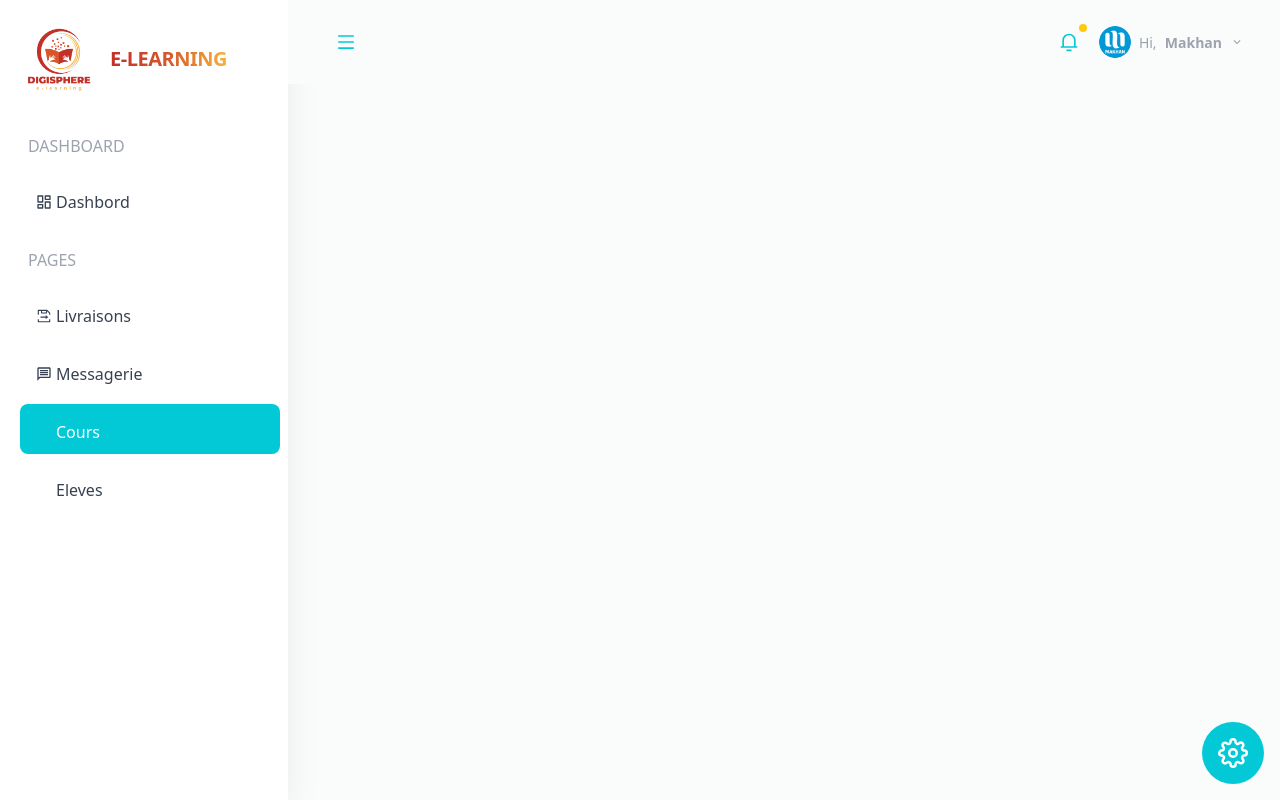
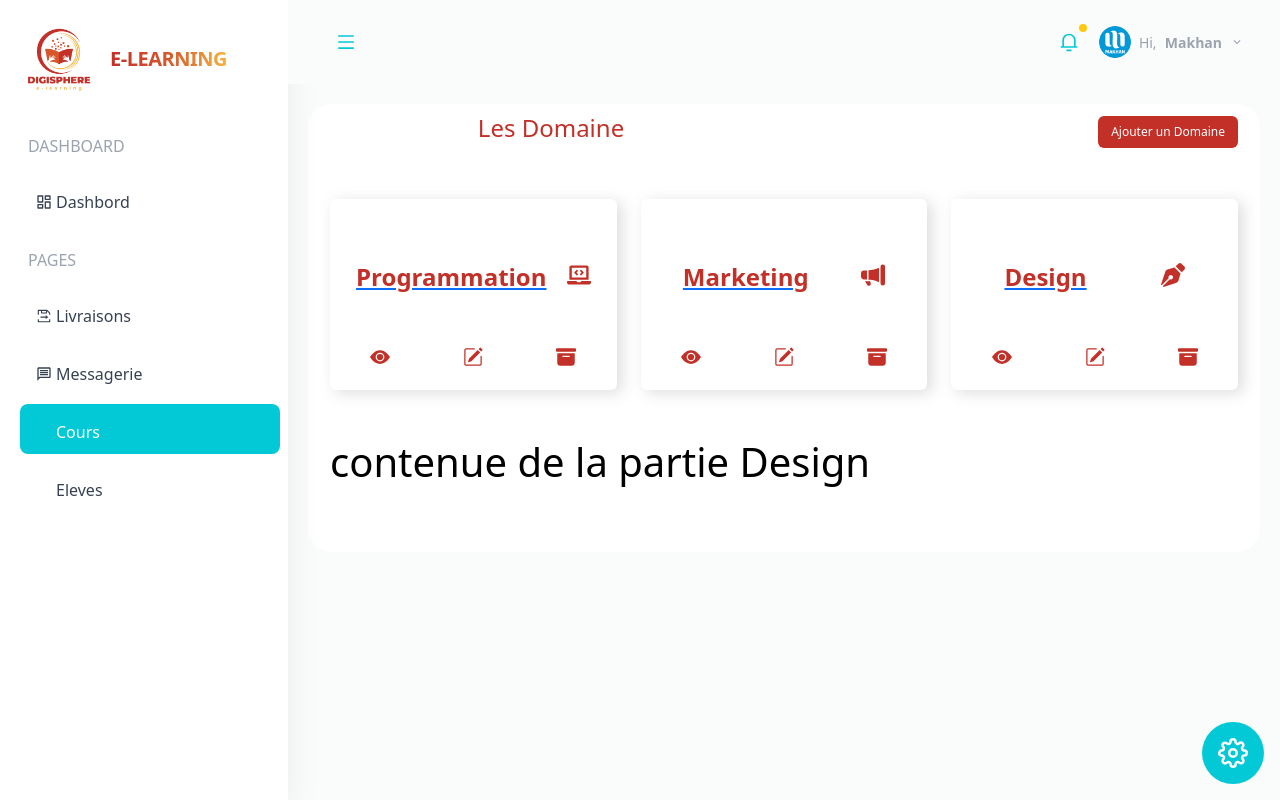
Before and after one commit to yerrymina1195/Tache21, a React (Create React App) app: page /cours/design in a window 1280 px wide. Built offline with nearby package versions, Linux system fonts and the light colour scheme; some icons are missing.

Commit message:
refont de la page de cours

```diff
--- a/src/App.js
+++ b/src/App.js
@@ -6,8 +6,9 @@ import "bootstrap/dist/js/bootstrap.min.js";
 import { BrowserRouter, Routes, Route } from 'react-router-dom';
 import { FiSettings } from 'react-icons/fi';
 import { Navbar, Sidebar, ThemeSetting } from './components';
-import { Livraisons, Messagerie, Cours, Eleves, Dashbord } from "./pages";
+import { Livraisons, Messagerie, Cours, Eleves, Dashbord, Programmation, Design, Marketing } from "./pages";
 import { useStateContext } from './contexts/ContextProvider';
+
 
 const App = () => {
 
@@ -66,7 +67,11 @@ const App = () => {
                 {/* Pages */}
                 <Route path="/livraisons" element={< Livraisons />}/>
                 <Route path="/messagerie" element={(<Messagerie />)} />
-                <Route path="/cours" element={(<Cours />)} />
+                <Route path="/cours" element={(<Cours />)}>
+                  <Route path='/cours/programmation' element={<Programmation/>}/>
+                  <Route path='/cours/marketing' element={<Marketing/>}/>
+                  <Route path='/cours/design' element={<Design/>}/>
+                </Route>
                 <Route path="/eleves" element={(<Eleves />)} />
               </Routes>
             </div>
--- a/src/components/cardDomaines/Domaine.jsx
+++ b/src/components/cardDomaines/Domaine.jsx
@@ -1,27 +1,33 @@
 import React from 'react'
 import './Domaine.css'
 import { BsArchiveFill, BsPencilSquare, BsEyeFill } from 'react-icons/bs'
-import { Link } from 'react-router-dom'
+
 
 const Domaine = (props) => {
     return (
-        <div className='col-lg-4 col-md-6 col-sm-12'>
+        <div>
             <div class="card card-domaine" >
-                <Link to='/'>
-                    <img src={props.img} class="card-img-top" alt="image-domaine" />
-                </Link>
+                {/* <img src={props.img} class="card-img-top" alt="image-domaine" /> */}
                 <div class="card-body">
-                    <h5 class="card-title text-domaine">{props.title}</h5>
-                    <p class="card-text">
+                    <h5 class="card-title my-5 d-flex justify-content-around text-domaine">
+                        {props.title}
+                        <span>{props.icon}</span>
+                    </h5>
+                    {/* <p class="card-text">
                         Lorem ipsum dolor sit amet consectetur adipisicing elit. m fugit ratione consequatur nihil.
-                    </p>
-                    <div className='d-flex justify-center btn-domaine'>
+                    </p> */}
+                    <div className='row  btn-domaine'>
+                        <div className="col-4 d-flex align-items-center justify-content-center">
                             <button type='button' class="btn">
                                 <BsEyeFill />
                             </button>
+                        </div>
+                        <div className="col-4 d-flex align-items-center justify-content-center">
                             <button type='button' class="btn mx-3">
                                 <BsPencilSquare />
                             </button>
+                        </div>
+                        <div className="col-4 d-flex align-items-center justify-content-center">
                             <button type='button' class="btn">
                                 <BsArchiveFill />
                             </button>
@@ -29,6 +35,8 @@ const Domaine = (props) => {
                     </div>
                 </div>
             </div>
+        </div>
+
     )
 }
 
--- a/src/components/cardDomaines/SousDomaines/CardSousDomaine.jsx
+++ /dev/null
@@ -1,11 +0,0 @@
-import React from 'react'
-
-function CardSousDomaine() {
-  return (
-    <div>
-        <h1>teste</h1>
-    </div>
-  )
-}
-
-export default CardSousDomaine
--- /dev/null
+++ b/src/components/cardDomaines/design/Design.jsx
@@ -0,0 +1,13 @@
+import React from 'react'
+
+const Design = () => {
+  return (
+    <div>
+      <h1 className='fs-1 text-black'>
+        contenue de la partie Design
+      </h1>
+    </div>
+  )
+}
+
+export default Design
--- /dev/null
+++ b/src/components/cardDomaines/marketing/Marketing.jsx
@@ -0,0 +1,13 @@
+import React from 'react'
+
+const Marketing = () => {
+    return (
+        <div>
+            <h1 className='fs-1 text-black'>
+                contenue de la partie Marketing
+            </h1>
+        </div>
+    )
+}
+
+export default Marketing
--- /dev/null
+++ b/src/components/cardDomaines/programmation/Programmation.jsx
@@ -0,0 +1,13 @@
+import React from 'react'
+
+const Programmation = () => {
+  return (
+    <div>
+        <h1 className='fs-1 text-black'>
+            contenue de la partie programmation
+        </h1>
+    </div>
+  )
+}
+
+export default Programmation
--- a/src/pages/Cours.jsx
+++ b/src/pages/Cours.jsx
@@ -1,11 +1,32 @@
 import React from 'react'
 import Domaine from '../components/cardDomaines/Domaine'
-import design from '../data/domaine/design.png'
-import programmation from '../data/domaine/programmation.png'
-import marketing from '../data/domaine/marketing.png'
-import { Link } from 'react-router-dom'
+// import design from '../data/domaine/design.png'
+// import programmation from '../data/domaine/programmation.png'
+// import marketing from '../data/domaine/marketing.png'
+import { FaLaptopCode, FaPenNib } from 'react-icons/fa'
+import { BsMegaphoneFill } from 'react-icons/bs'
+import { Link, Outlet } from 'react-router-dom'
+
 
 const Cours = () => {
+  const domains = [
+    {
+      title: "programmation",
+      icon: <FaLaptopCode />,
+      // image:programmation
+    },
+    {
+      title: "marketing",
+      icon: <BsMegaphoneFill />,
+      // image:marketing
+    },
+    {
+      title: "design",
+      icon: <FaPenNib />,
+      // image:design
+    }
+
+  ]
   return (
     <div className='bg-white m-5 p-5 rounded-3xl domaine'  >
       <div className="container ">
@@ -49,9 +70,18 @@ const Cours = () => {
       </div>
       <div className="container my-5">
         <div className="row row-gap-5">
-            <Domaine img={programmation} title={'programmation'} />
-            <Domaine img={design} title={'design'} />
-            <Domaine img={marketing} title={'marketing'} />
+          {domains.map(domain => (
+            <div className='col-lg-4 col-md-6 col-sm-12'>
+              <Link to={`/cours/${domain.title}`}>
+                <Domaine
+                  className='text-decoration-none'
+                  icon={domain.icon}
+                  title={domain.title}
+                />
+              </Link>
+            </div>
+          ))}
+          <Outlet />
         </div>
       </div>
     </div>
--- a/src/pages/index.jsx
+++ b/src/pages/index.jsx
@@ -3,3 +3,7 @@ export { default as Livraisons } from './Livraisons';
 export { default as Messagerie } from './Messagerie';
 export { default as Cours } from './Cours';
 export { default as Eleves } from './Eleves';
+// cours
+export { default as Programmation } from '../components/cardDomaines/programmation/Programmation';
+export { default as Marketing } from '../components/cardDomaines/marketing/Marketing';
+export { default as Design } from '../components/cardDomaines/design/Design';
```
Lines whose indentation alone changed are shown as unchanged.
